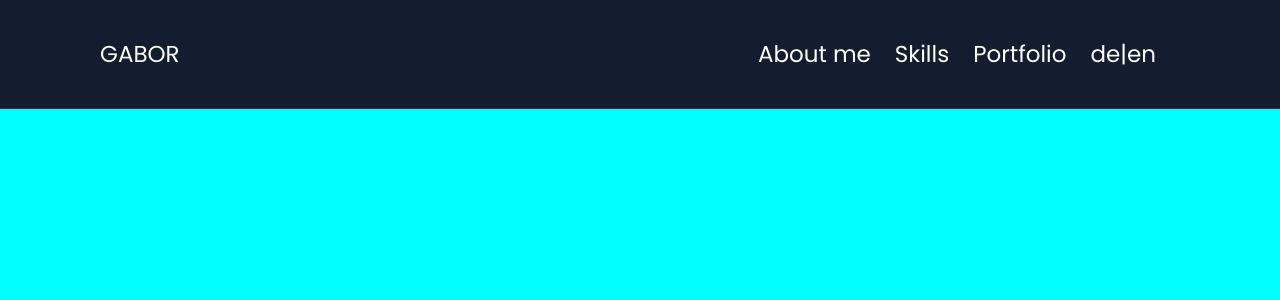
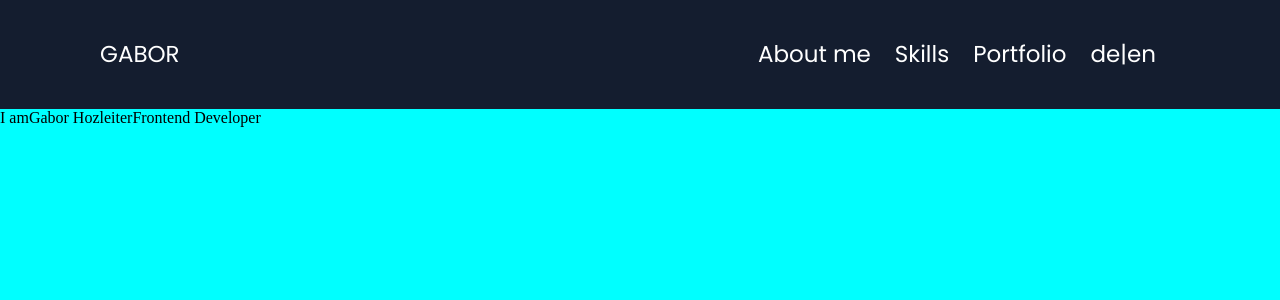
Before and after one commit to GaborHozleiter/my-portfolio, an Angular app: page / in a window 1280 px wide. Shown: the top 300 px of the page. Built offline with nearby package versions, Linux system fonts and the light colour scheme.

Commit message:
continuation of the construction of the above the fold component

```diff
--- a/src/app/main-content/above-the-fold/above-the-fold.component.html
+++ b/src/app/main-content/above-the-fold/above-the-fold.component.html
@@ -1 +1,7 @@
-<div class="above-the-fold-container"></div>
+<div class="above-the-fold-container">
+    <div>
+        <span>I am</span>
+        <span>Gabor Hozleiter</span>
+        <span>Frontend Developer</span>
+    </div>
+</div>
```
